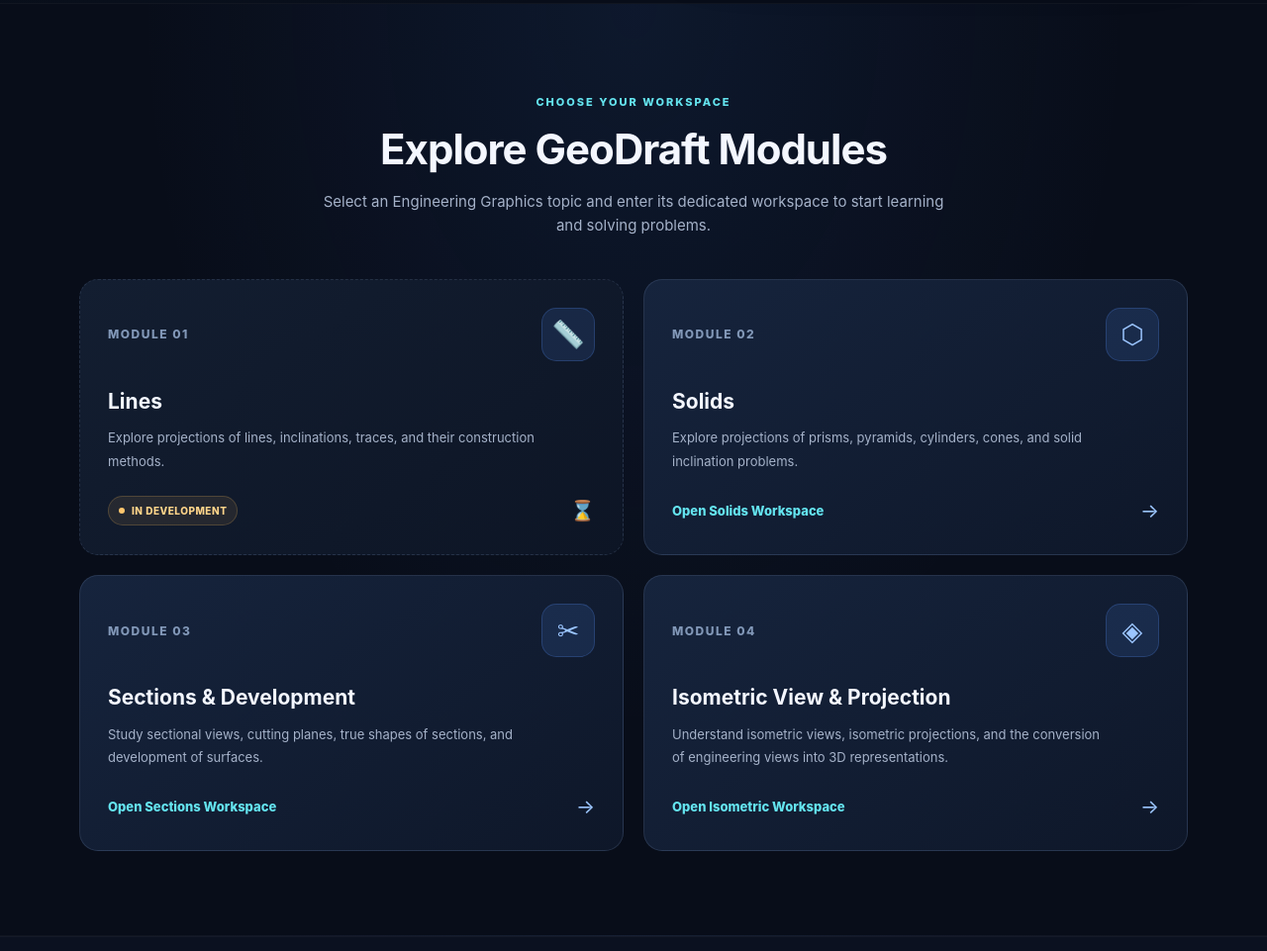
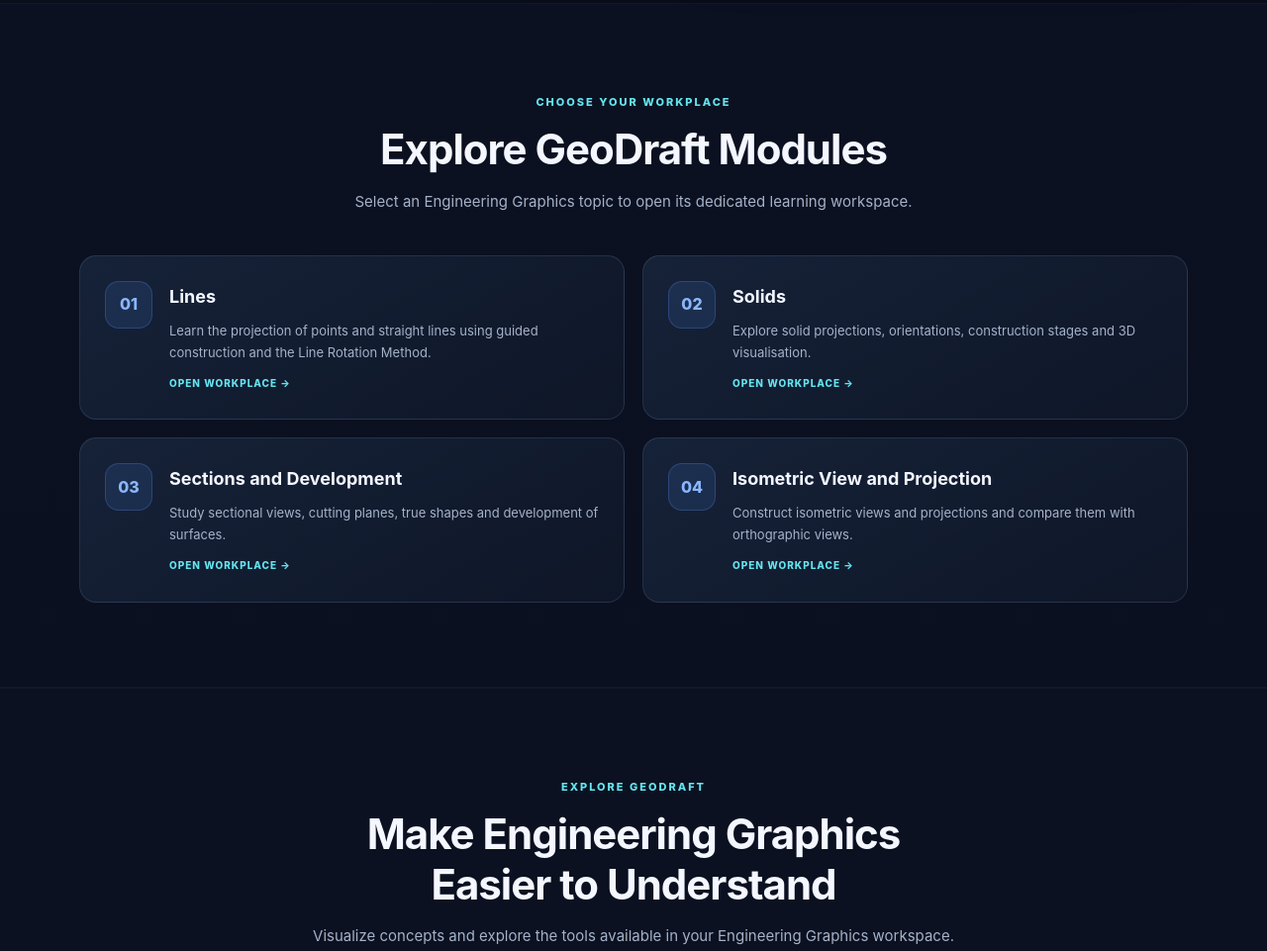
Before and after one commit to Abijith001001/Draftmate, a plain HTML site: page index.html in a window 1280 px wide. Shown: the part 774-1735 px from the top of the page at 99% size. Drawn offline with Linux system fonts and the light colour scheme.

Commit message:
Update index.html

```diff
--- a/index.html
+++ b/index.html
@@ -27,7 +27,9 @@
       box-sizing: border-box;
     }
 
-    html { scroll-behavior: smooth; }
+    html {
+      scroll-behavior: smooth;
+    }
 
     body {
       font-family: Inter, "Segoe UI", Arial, sans-serif;
@@ -85,18 +87,25 @@
       box-shadow: 0 0 28px rgba(66, 132, 255, 0.25);
     }
 
-    .brand .geo { color: var(--text); }
-    .brand .draft { color: var(--cyan); }
+    .brand .geo {
+      color: var(--text);
+    }
+
+    .brand .draft {
+      color: var(--cyan);
+    }
 
     .nav-links {
       display: flex;
       align-items: center;
-      gap: 25px;
+      gap: 28px;
       color: var(--muted);
       font-size: 14px;
     }
 
-    .nav-links a:hover { color: white; }
+    .nav-links a:hover {
+      color: white;
+    }
 
     .nav-cta {
       padding: 10px 17px;
@@ -124,7 +133,9 @@
       transition: transform 0.2s, box-shadow 0.2s;
     }
 
-    .btn:hover { transform: translateY(-3px); }
+    .btn:hover {
+      transform: translateY(-3px);
+    }
 
     .btn-primary {
       color: #06101e;
@@ -142,7 +153,9 @@
       border-color: var(--border);
     }
 
-    .btn-secondary:hover { background: var(--panel); }
+    .btn-secondary:hover {
+      background: var(--panel);
+    }
 
     .hero {
       position: relative;
@@ -265,16 +278,22 @@
       font-size: 11px;
     }
 
-    .drawing-caption strong { color: #dbeaff; }
+    .drawing-caption strong {
+      color: #dbeaff;
+    }
 
     @keyframes float {
       0%, 100% { transform: translateY(0); }
       50% { transform: translateY(-8px); }
     }
 
-    section { scroll-margin-top: 90px; }
+    section {
+      scroll-margin-top: 90px;
+    }
 
-    .section { padding: 85px 0; }
+    .section {
+      padding: 85px 0;
+    }
 
     .section-heading {
       max-width: 650px;
@@ -301,139 +320,6 @@
       margin-top: 15px;
       color: var(--muted);
       font-size: 15px;
-    }
-
-    /* MODULES */
-
-    .modules-section {
-      padding: 85px 0;
-      background:
-        radial-gradient(ellipse at 50% 0%,
-          rgba(55, 105, 190, 0.12), transparent 55%),
-        #080d19;
-      border-top: 1px solid rgba(255,255,255,0.035);
-      border-bottom: 1px solid rgba(255,255,255,0.035);
-    }
-
-    .module-grid {
-      display: grid;
-      grid-template-columns: repeat(2, 1fr);
-      gap: 20px;
-    }
-
-    .module-card {
-      position: relative;
-      display: flex;
-      flex-direction: column;
-      min-height: 245px;
-      padding: 28px;
-      overflow: hidden;
-      border: 1px solid var(--border);
-      border-radius: 19px;
-      background: linear-gradient(145deg, #16243d, #0e1729);
-      transition: transform 0.25s, border-color 0.25s,
-                  box-shadow 0.25s;
-    }
-
-    a.module-card:hover {
-      transform: translateY(-6px);
-      border-color: rgba(100, 180, 255, 0.55);
-      box-shadow: 0 18px 45px rgba(0,0,0,0.25);
-    }
-
-    .module-card:focus-visible {
-      outline: 2px solid var(--cyan);
-      outline-offset: 4px;
-    }
-
-    .module-top {
-      display: flex;
-      align-items: center;
-      justify-content: space-between;
-      gap: 12px;
-    }
-
-    .module-number {
-      color: #8298b8;
-      font-size: 12px;
-      font-weight: 800;
-      letter-spacing: 1.5px;
-    }
-
-    .module-icon {
-      width: 54px;
-      height: 54px;
-      display: grid;
-      place-items: center;
-      border-radius: 15px;
-      background: rgba(87, 148, 255, 0.13);
-      border: 1px solid rgba(87, 148, 255, 0.22);
-      color: #9bc5ff;
-      font-size: 27px;
-    }
-
-    .module-card h3 {
-      margin-top: 24px;
-      font-size: 21px;
-    }
-
-    .module-card p {
-      margin-top: 9px;
-      color: var(--muted);
-      font-size: 13px;
-      line-height: 1.8;
-      max-width: 440px;
-    }
-
-    .module-bottom {
-      display: flex;
-      justify-content: space-between;
-      align-items: center;
-      gap: 12px;
-      margin-top: auto;
-      padding-top: 22px;
-    }
-
-    .module-action {
-      color: var(--cyan);
-      font-size: 13px;
-      font-weight: 800;
-    }
-
-    .module-arrow {
-      color: #9cc6ff;
-      font-size: 20px;
-      transition: transform 0.2s;
-    }
-
-    a.module-card:hover .module-arrow {
-      transform: translateX(5px);
-    }
-
-    .module-status {
-      display: inline-flex;
-      align-items: center;
-      gap: 7px;
-      padding: 6px 10px;
-      border-radius: 30px;
-      color: #ffd58a;
-      background: rgba(255, 190, 90, 0.09);
-      border: 1px solid rgba(255, 190, 90, 0.2);
-      font-size: 10px;
-      font-weight: 800;
-      letter-spacing: 0.5px;
-    }
-
-    .module-status-dot {
-      width: 6px;
-      height: 6px;
-      border-radius: 50%;
-      background: #ffc66d;
-    }
-
-    .module-card.developing {
-      background: linear-gradient(145deg, #131e31, #0d1525);
-      border-style: dashed;
     }
 
     .features {
@@ -485,6 +371,93 @@
       line-height: 1.8;
     }
 
+    /* GeoDraft module navigation */
+    .modules {
+      background: linear-gradient(180deg, #0b1120, #0a1020);
+      border-top: 1px solid rgba(255,255,255,0.035);
+      border-bottom: 1px solid rgba(255,255,255,0.035);
+    }
+
+    .module-grid {
+      display: grid;
+      grid-template-columns: repeat(2, minmax(0, 1fr));
+      gap: 18px;
+    }
+
+    .module-card {
+      display: flex;
+      align-items: flex-start;
+      gap: 17px;
+      min-height: 150px;
+      padding: 25px;
+      border: 1px solid var(--border);
+      border-radius: 17px;
+      background: linear-gradient(150deg, #162238, #0e1627);
+      transition: transform 0.2s, border-color 0.2s, background 0.2s;
+    }
+
+    a.module-card:hover {
+      transform: translateY(-4px);
+      border-color: rgba(87, 148, 255, 0.55);
+      background: linear-gradient(150deg, #1a2b48, #101b30);
+    }
+
+    .module-card:focus-visible {
+      outline: 2px solid var(--cyan);
+      outline-offset: 4px;
+    }
+
+    .module-number {
+      flex: 0 0 48px;
+      width: 48px;
+      height: 48px;
+      display: grid;
+      place-items: center;
+      border: 1px solid rgba(87, 148, 255, 0.25);
+      border-radius: 14px;
+      background: rgba(87, 148, 255, 0.12);
+      color: #8ab7ff;
+      font-size: 16px;
+      font-weight: 800;
+    }
+
+    .module-copy h3 {
+      margin: 2px 0 8px;
+      color: var(--text);
+      font-size: 18px;
+    }
+
+    .module-copy p {
+      color: var(--muted);
+      font-size: 13px;
+      line-height: 1.7;
+    }
+
+    .module-status {
+      display: inline-block;
+      margin-top: 12px;
+      color: var(--cyan);
+      font-size: 10px;
+      font-weight: 800;
+      letter-spacing: 1px;
+      text-transform: uppercase;
+    }
+
+    .module-card.is-planned {
+      border-style: dashed;
+      background: rgba(14, 22, 39, 0.55);
+    }
+
+    .module-card.is-planned .module-number {
+      color: #a5b2c9;
+      border-color: rgba(164, 190, 230, 0.18);
+      background: rgba(164, 190, 230, 0.07);
+    }
+
+    .module-card.is-planned .module-status {
+      color: #a5b2c9;
+    }
+
     .steps-grid {
       display: grid;
       grid-template-columns: repeat(3, 1fr);
@@ -510,7 +483,9 @@
       font-weight: 800;
     }
 
-    .step h3 { font-size: 17px; }
+    .step h3 {
+      font-size: 17px;
+    }
 
     .step p {
       max-width: 290px;
@@ -519,7 +494,9 @@
       font-size: 13px;
     }
 
-    .cta-section { padding: 25px 0 90px; }
+    .cta-section {
+      padding: 25px 0 90px;
+    }
 
     .cta-box {
       padding: 52px 25px;
@@ -585,23 +562,35 @@
         gap: 45px;
       }
 
-      .hero { padding: 65px 0; }
+      .hero {
+        padding: 65px 0;
+      }
 
-      .hero-copy { text-align: center; }
+      .hero-copy {
+        text-align: center;
+      }
 
       .hero-description {
         margin-left: auto;
         margin-right: auto;
       }
 
-      .hero-actions { justify-content: center; }
+      .hero-actions {
+        justify-content: center;
+      }
 
       .drawing-wrap {
         width: min(520px, 100%);
         margin: auto;
       }
 
-      .feature-grid { grid-template-columns: repeat(2, 1fr); }
+      .feature-grid {
+        grid-template-columns: repeat(2, 1fr);
+      }
+
+      .module-grid {
+        grid-template-columns: 1fr;
+      }
     }
 
     @media (max-width: 560px) {
@@ -622,13 +611,11 @@
       .hero-actions { flex-direction: column; }
       .hero-actions .btn { width: 100%; }
       .drawing-card { padding: 12px; }
-      .section, .modules-section { padding: 65px 0; }
-      .feature-grid, .steps-grid, .module-grid {
-        grid-template-columns: 1fr;
-      }
+      .section { padding: 65px 0; }
+      .feature-grid, .steps-grid, .module-grid { grid-template-columns: 1fr; }
       .feature-card { padding: 23px; }
+      .module-card { min-height: 0; padding: 21px; }
       .steps-grid { gap: 18px; }
-      .module-card { min-height: 225px; padding: 24px; }
       .cta-box { padding: 38px 19px; }
     }
   </style>
@@ -644,10 +631,11 @@
       </a>
 
       <div class="nav-links">
-        <a class="nav-about" href="#modules">Modules</a>
+        <a class="nav-about" href="#workplaces">Workplaces</a>
         <a class="nav-about" href="#features">Features</a>
-        <a class="nav-about" href="#how-it-works">How it works</a>
-        <a class="nav-cta" href="#modules">Open GeoDraft ↗</a>
+        <a class="nav-cta" href="#workplaces">
+          Open GeoDraft ↗
+        </a>
       </div>
     </nav>
   </header>
@@ -674,8 +662,9 @@
           </p>
 
           <div class="hero-actions">
-            <a class="btn btn-primary" href="#modules">
-              Explore Modules <span aria-hidden="true">→</span>
+            <a class="btn btn-primary"
+               href="#workplaces">
+              Choose a Workplace <span aria-hidden="true">→</span>
             </a>
 
             <a class="btn btn-secondary" href="#features">
@@ -780,110 +769,52 @@
       </div>
     </section>
 
-    <!-- GEODRAFT MODULES -->
-
-    <section class="modules-section" id="modules">
+    <section class="section modules" id="workplaces">
       <div class="container">
-
         <div class="section-heading">
-          <span class="section-kicker">Choose Your Workspace</span>
+          <span class="section-kicker">Choose Your Workplace</span>
           <h2>Explore GeoDraft Modules</h2>
           <p class="section-description">
-            Select an Engineering Graphics topic and enter its dedicated
-            workspace to start learning and solving problems.
+            Select an Engineering Graphics topic to open its dedicated learning workspace.
           </p>
         </div>
 
         <div class="module-grid">
-
-          <!-- 01: LINES -->
-          <article class="module-card developing">
-            <div class="module-top">
-              <span class="module-number">MODULE 01</span>
-              <div class="module-icon">📏</div>
-            </div>
-
-            <h3>Lines</h3>
-            <p>
-              Explore projections of lines, inclinations, traces,
-              and their construction methods.
-            </p>
-
-            <div class="module-bottom">
-              <span class="module-status">
-                <span class="module-status-dot"></span>
-                IN DEVELOPMENT
-              </span>
-              <span class="module-arrow">⌛</span>
-            </div>
-          </article>
-
-          <!-- 02: SOLIDS -->
-          <a class="module-card"
-             href="./Draftmate_Working.HTML"
-             aria-label="Open Solids workspace">
-
-            <div class="module-top">
-              <span class="module-number">MODULE 02</span>
-              <div class="module-icon">⬡</div>
-            </div>
-
-            <h3>Solids</h3>
-            <p>
-              Explore projections of prisms, pyramids, cylinders,
-              cones, and solid inclination problems.
-            </p>
-
-            <div class="module-bottom">
-              <span class="module-action">Open Solids Workspace</span>
-              <span class="module-arrow">→</span>
+          <a class="module-card" href="./GeoDraft_Lines_Rotation_Method.html" aria-label="Open Lines workplace">
+            <div class="module-number">01</div>
+            <div class="module-copy">
+              <h3>Lines</h3>
+              <p>Learn the projection of points and straight lines using guided construction and the Line Rotation Method.</p>
+              <span class="module-status">Open workplace →</span>
             </div>
           </a>
 
-          <!-- 03: SECTIONS AND DEVELOPMENT -->
-          <a class="module-card"
-             href="./GeoDraft_Sections_Development.html"
-             aria-label="Open Sections and Development workspace">
-
-            <div class="module-top">
-              <span class="module-number">MODULE 03</span>
-              <div class="module-icon">✂</div>
-            </div>
-
-            <h3>Sections &amp; Development</h3>
-            <p>
-              Study sectional views, cutting planes, true shapes
-              of sections, and development of surfaces.
-            </p>
-
-            <div class="module-bottom">
-              <span class="module-action">Open Sections Workspace</span>
-              <span class="module-arrow">→</span>
+          <a class="module-card" href="./Draftmate_Working.HTML" aria-label="Open Solids workplace">
+            <div class="module-number">02</div>
+            <div class="module-copy">
+              <h3>Solids</h3>
+              <p>Explore solid projections, orientations, construction stages and 3D visualisation.</p>
+              <span class="module-status">Open workplace →</span>
             </div>
           </a>
 
-          <!-- 04: ISOMETRIC -->
-          <a class="module-card"
-             href="./GeoDraft_ViewsandProjections.html"
-             aria-label="Open Isometric View and Projection workspace">
-
-            <div class="module-top">
-              <span class="module-number">MODULE 04</span>
-              <div class="module-icon">◈</div>
-            </div>
-
-            <h3>Isometric View &amp; Projection</h3>
-            <p>
-              Understand isometric views, isometric projections,
-              and the conversion of engineering views into 3D representations.
-            </p>
-
-            <div class="module-bottom">
-              <span class="module-action">Open Isometric Workspace</span>
-              <span class="module-arrow">→</span>
+          <a class="module-card" href="./GeoDraft_Sections_Development.html" aria-label="Open Sections and Development workplace">
+            <div class="module-number">03</div>
+            <div class="module-copy">
+              <h3>Sections and Development</h3>
+              <p>Study sectional views, cutting planes, true shapes and development of surfaces.</p>
+              <span class="module-status">Open workplace →</span>
             </div>
           </a>
 
+          <a class="module-card" href="./GeoDraft_ViewsandProjections.html" aria-label="Open Isometric View and Projection workplace">
+            <div class="module-number">04</div>
+            <div class="module-copy">
+              <h3>Isometric View and Projection</h3>
+              <p>Construct isometric views and projections and compare them with orthographic views.</p>
+              <span class="module-status">Open workplace →</span>
+            </div>
+          </a>
         </div>
       </div>
     </section>
@@ -933,7 +864,7 @@
           <article class="feature-card">
             <div class="feature-icon">⌘</div>
             <h3>One Convenient Workspace</h3>
-            <p>Start from one central homepage and move directly into the GeoDraft modules when you are ready to work.</p>
+            <p>Start from one central homepage and move directly into the GeoDraft solver when you are ready to work.</p>
           </article>
         </div>
       </div>
@@ -952,20 +883,20 @@
         <div class="steps-grid">
           <article class="step">
             <div class="step-number">01</div>
-            <h3>Choose a Module</h3>
-            <p>Select the Engineering Graphics topic you want to study.</p>
+            <h3>Open the Solver</h3>
+            <p>Click Start Solving to enter the GeoDraft workspace.</p>
           </article>
 
           <article class="step">
             <div class="step-number">02</div>
             <h3>Enter Your Question</h3>
-            <p>Type the Engineering Graphics problem you want to explore in the selected workspace.</p>
+            <p>Type the Engineering Graphics problem you want to explore.</p>
           </article>
 
           <article class="step">
             <div class="step-number">03</div>
             <h3>Explore the Result</h3>
-            <p>Review the construction, views, and visualization provided by the workspace.</p>
+            <p>Review the construction, views, and visualization provided by the solver.</p>
           </article>
         </div>
       </div>
@@ -978,10 +909,10 @@
           <h2>Ready to Start Drawing?</h2>
           <p>
             Take the next step in your Engineering Graphics learning journey.
-            Choose a GeoDraft module and explore your next problem.
+            Open GeoDraft and explore your next problem.
           </p>
-          <a class="btn btn-primary" href="#modules">
-            Choose Your Workspace <span aria-hidden="true">→</span>
+          <a class="btn btn-primary" href="#workplaces">
+            Choose a Workplace <span aria-hidden="true">→</span>
           </a>
         </div>
       </div>
@@ -999,4 +930,4 @@
   </footer>
 
 </body>
-</html>
+  </html>
```
